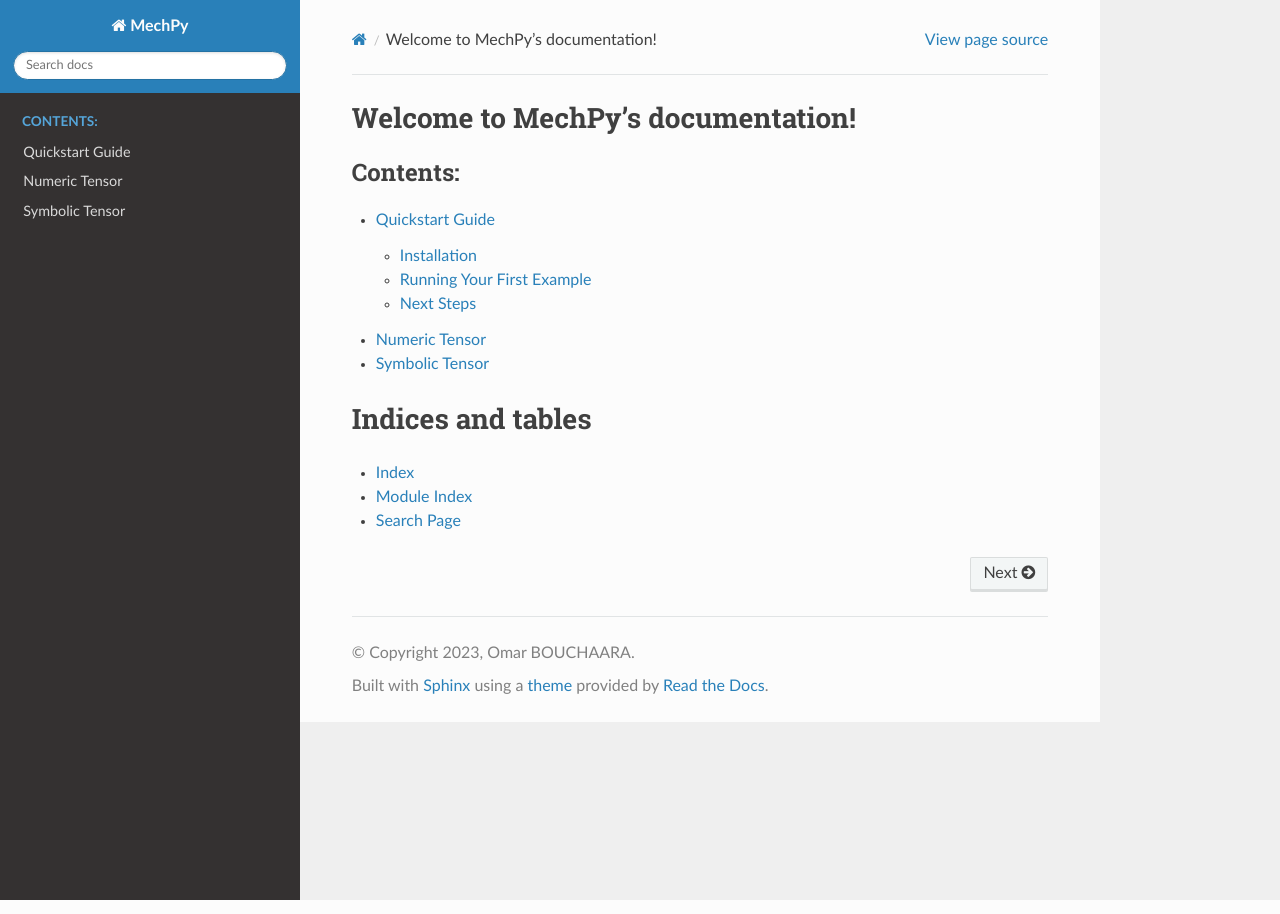
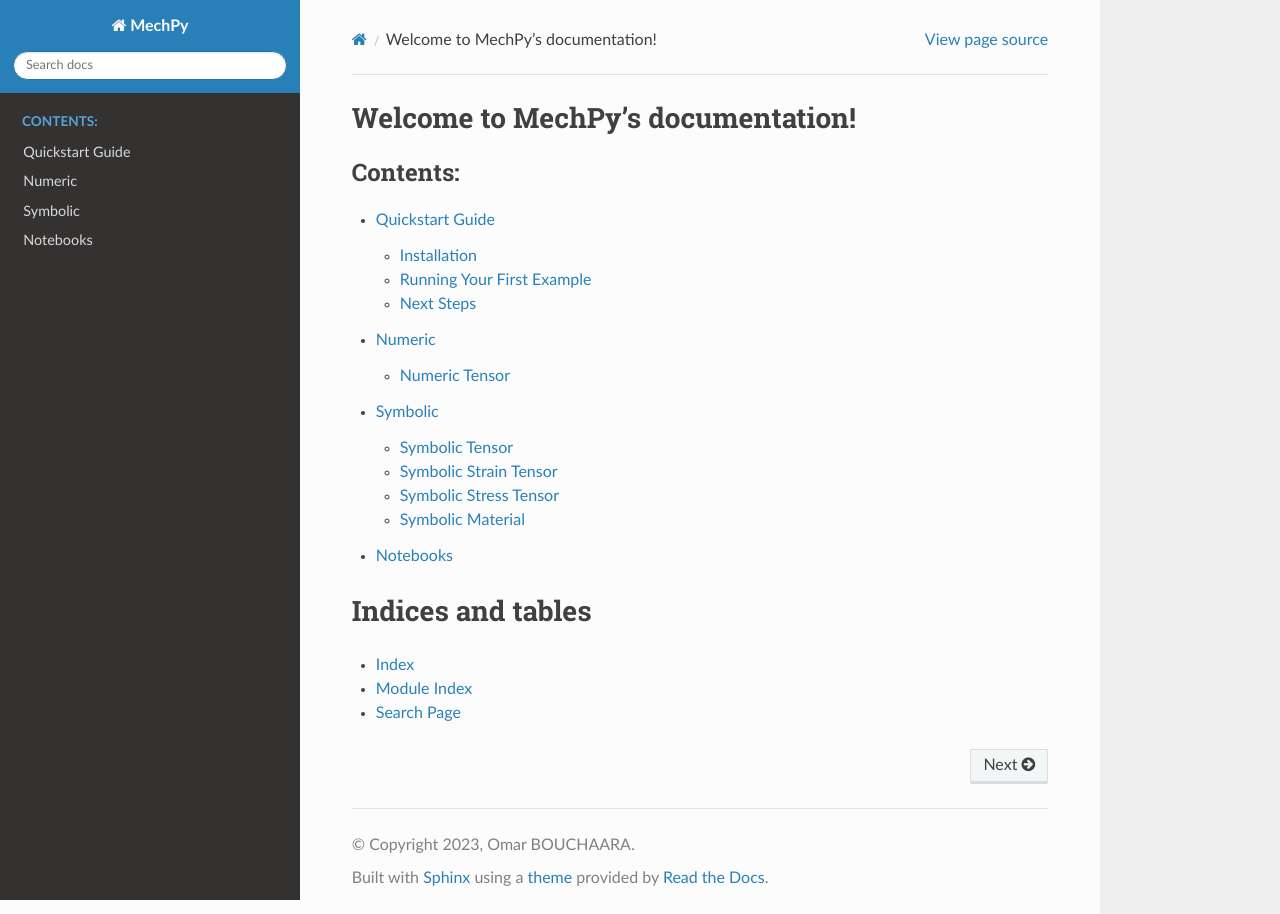
Before and after one commit to obouchaara/mechpy, a Sphinx documentation site: the page built from docs/source/index.rst, in a window 1280 px wide. Built offline with Sphinx 7.4.7 and the Read the Docs theme 2.0.0, drawn with Linux system fonts in a browser that asks for light colours.

Commit message:
update docs source

```diff
--- /dev/null
+++ b/docs/source/notebooks.rst
@@ -0,0 +1,8 @@
+Notebooks
+=========
+
+.. toctree::
+   :maxdepth: 2
+
+   notebooks/symbolic/tensor.ipynb
+   notebooks/symbolic/material.ipynb
--- /dev/null
+++ b/docs/source/reference/symbolic/material.rst
@@ -0,0 +1,7 @@
+Symbolic Material
+==================
+
+.. automodule:: mechpy.core.symbolic.material
+    :members:
+    :undoc-members:
+    :show-inheritance:
--- /dev/null
+++ b/docs/source/symbolic.rst
@@ -0,0 +1,10 @@
+Symbolic
+=========
+
+.. toctree::
+   :maxdepth: 2
+
+   reference/symbolic/tensor
+   reference/symbolic/strain
+   reference/symbolic/stress
+   reference/symbolic/material
```
Also changed, not shown: docs/source/index.rst (+3 -8 lines), docs/source/numeric.rst (added, +7 -0 lines), docs/source/reference/symbolic/strain.rst (added, +7 -0 lines), docs/source/reference/symbolic/stress.rst (added, +7 -0 lines), docs/source/notebooks/symbolic/material.ipynb (added), docs/source/notebooks/symbolic/tensor.ipynb, 1 other file.
